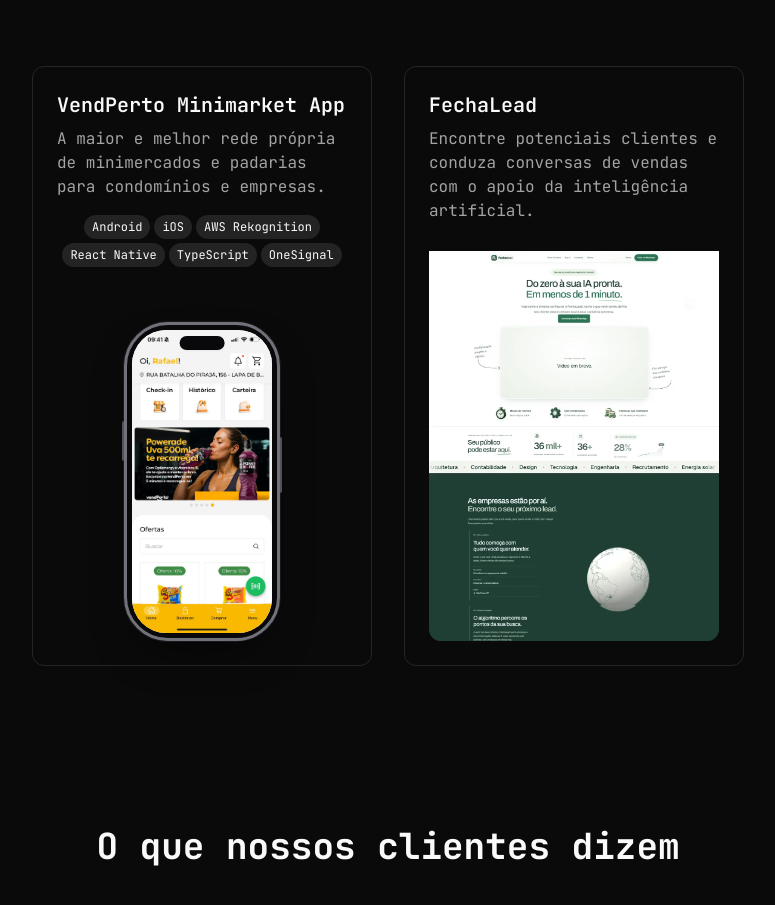
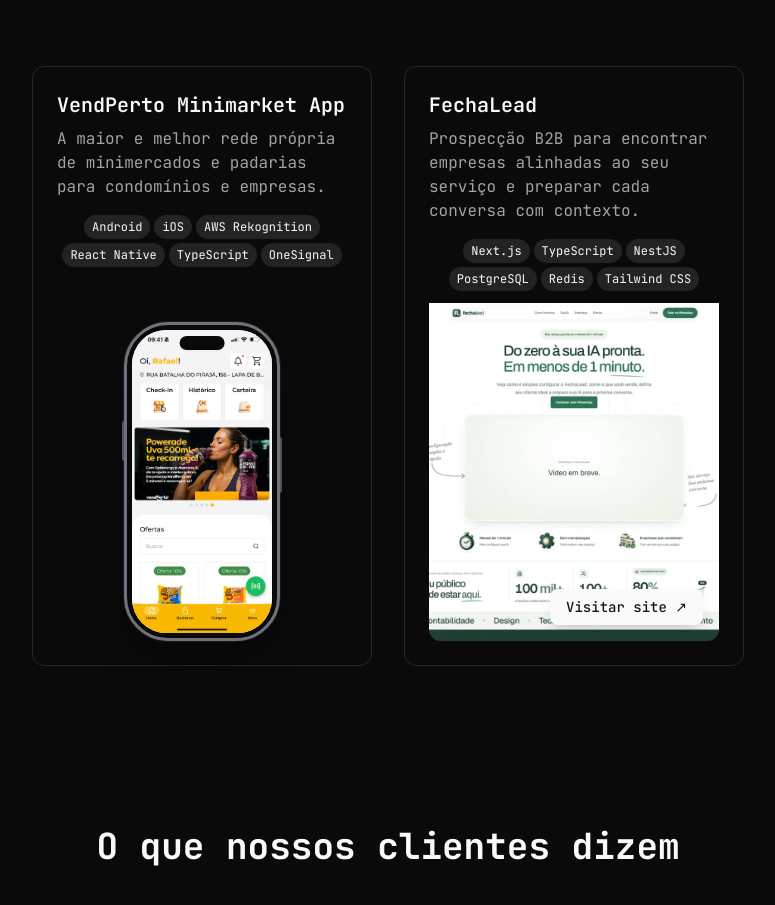
Before and after one commit to Diogolima-creator/portfolioSC, a React (Vite) app: page / in a window 1280 px wide. Shown: the part 4822-5727 px from the top of the page, without its empty margins (252-1027 px from the left). Built offline with nearby package versions, Linux system fonts and the light colour scheme; no server answers.

Commit message:
Complete FechaLead project details

```diff
--- a/src/components/ProjetoModal.tsx
+++ b/src/components/ProjetoModal.tsx
@@ -8,6 +8,7 @@
   resumo: string;
   descricao: string;
   imagem: string;
+  imagemCard?: string;
   visualizacao: 'phone' | 'website';
   plataformas: string[];
   tecnologias: string[];
@@ -200,6 +201,22 @@
                   </div>
                 )}
 
+                {projeto.tecnologias.length > 0 && (
+                  <div className="mt-6">
+                    <h4 className="font-semibold text-foreground mb-3">{t('projetos.technologies')}:</h4>
+                    <div className="flex flex-wrap gap-2">
+                      {projeto.tecnologias.map((tecnologia) => (
+                        <span
+                          key={tecnologia}
+                          className="px-3 py-1 bg-primary/10 text-primary rounded-full text-sm"
+                        >
+                          {tecnologia}
+                        </span>
+                      ))}
+                    </div>
+                  </div>
+                )}
+
                 {projeto.links.length > 0 && (
                   <div className="mt-6 flex flex-wrap gap-3">
                     {projeto.links.map((link) => (
--- a/src/components/Projetos.tsx
+++ b/src/components/Projetos.tsx
@@ -28,10 +28,13 @@
       resumo: t('projetos.items.1.resumo'),
       descricao: t('projetos.items.1.descricao'),
       imagem: '/images/fechalead.webp',
+      imagemCard: '/images/fechalead-preview.webp',
       visualizacao: 'website',
       plataformas: [],
-      tecnologias: [],
-      links: [],
+      tecnologias: ['Next.js', 'TypeScript', 'NestJS', 'PostgreSQL', 'Redis', 'Tailwind CSS'],
+      links: [
+        { label: t('projetos.visitSite'), url: 'https://fechalead.com.br/' },
+      ],
     },
   ];
 
@@ -152,12 +155,25 @@
                 {projeto.visualizacao === 'phone' ? (
                   <PhoneMockup src={projeto.imagem} alt={projeto.titulo} />
                 ) : (
-                  <img
-                    src={projeto.imagem}
-                    alt={projeto.titulo}
-                    className="absolute inset-0 h-full w-full object-cover object-top"
-                    loading="lazy"
-                  />
+                  <>
+                    <img
+                      src={projeto.imagemCard ?? projeto.imagem}
+                      alt={projeto.titulo}
+                      className="absolute inset-0 h-full w-full object-cover object-top"
+                      loading="lazy"
+                    />
+                    {projeto.links[0] && (
+                      <a
+                        href={projeto.links[0].url}
+                        target="_blank"
+                        rel="noopener noreferrer"
+                        onClick={(event) => event.stopPropagation()}
+                        className="absolute bottom-4 right-4 z-10 rounded-lg bg-primary px-4 py-2 text-sm font-medium text-primary-foreground shadow-lg hover:bg-primary/90"
+                      >
+                        {projeto.links[0].label} ↗
+                      </a>
+                    )}
+                  </>
                 )}
               </motion.div>
             </motion.div>
--- a/src/translations/index.ts
+++ b/src/translations/index.ts
@@ -149,6 +149,8 @@
       title: 'Nossos Projetos',
       subtitle: 'Conheça alguns dos nossos trabalhos mais recentes',
       platforms: 'Disponível para',
+      technologies: 'Tecnologias',
+      visitSite: 'Visitar site',
       items: [
         {
           titulo: 'VendPerto Minimarket App',
@@ -169,8 +171,8 @@
         },
         {
           titulo: 'FechaLead',
-          resumo: 'Encontre potenciais clientes e conduza conversas de vendas com o apoio da inteligência artificial.',
-          descricao: 'O FechaLead ajuda empresas a descobrir potenciais clientes e iniciar conversas mais relevantes com agentes de IA adaptados ao contexto do negócio.',
+          resumo: 'Prospecção B2B para encontrar empresas alinhadas ao seu serviço e preparar cada conversa com contexto.',
+          descricao: 'O FechaLead é uma plataforma de prospecção B2B para prestadores de serviços. A partir do perfil do negócio, ajuda a encontrar empresas com potencial de compra e reúne informações para abordar cada oportunidade com mais contexto. Busca de leads, organização de contatos e preparação das próximas conversas em um só lugar.',
           imagem: '/images/fechalead.webp'
         }
       ]
@@ -355,6 +357,8 @@
       title: 'Our Projects',
       subtitle: 'Check out some of our recent work',
       platforms: 'Available on',
+      technologies: 'Technologies',
+      visitSite: 'Visit website',
       items: [
         {
           titulo: 'VendPerto Minimarket App',
@@ -375,8 +379,8 @@
         },
         {
           titulo: 'FechaLead',
-          resumo: 'Find potential customers and start sales conversations with the help of artificial intelligence.',
-          descricao: 'FechaLead helps companies discover potential customers and start more relevant conversations with AI agents tailored to their business context.',
+          resumo: 'B2B prospecting to find businesses that fit your services and prepare every conversation with context.',
+          descricao: 'FechaLead is a B2B prospecting platform for service providers. Based on a business profile, it helps find companies with buying potential and gathers context for approaching each opportunity. Lead discovery, contact organization, and preparation for the next conversation come together in one place.',
           imagem: '/images/fechalead.webp'
         }
       ]
```
Also changed, not shown: public/images/fechalead-preview.webp (added), public/images/fechalead.webp.
